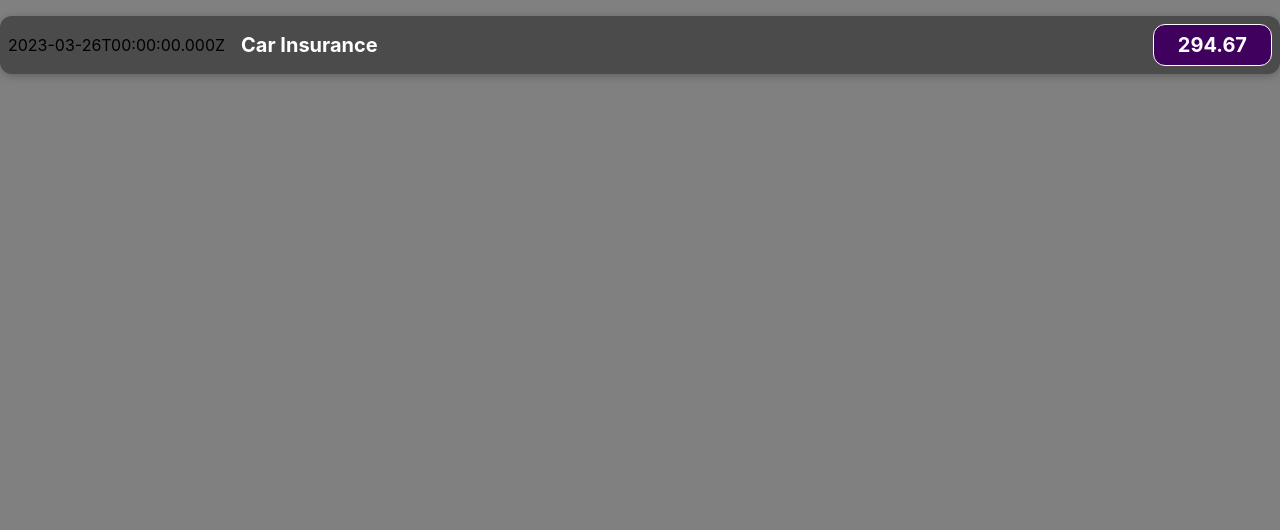
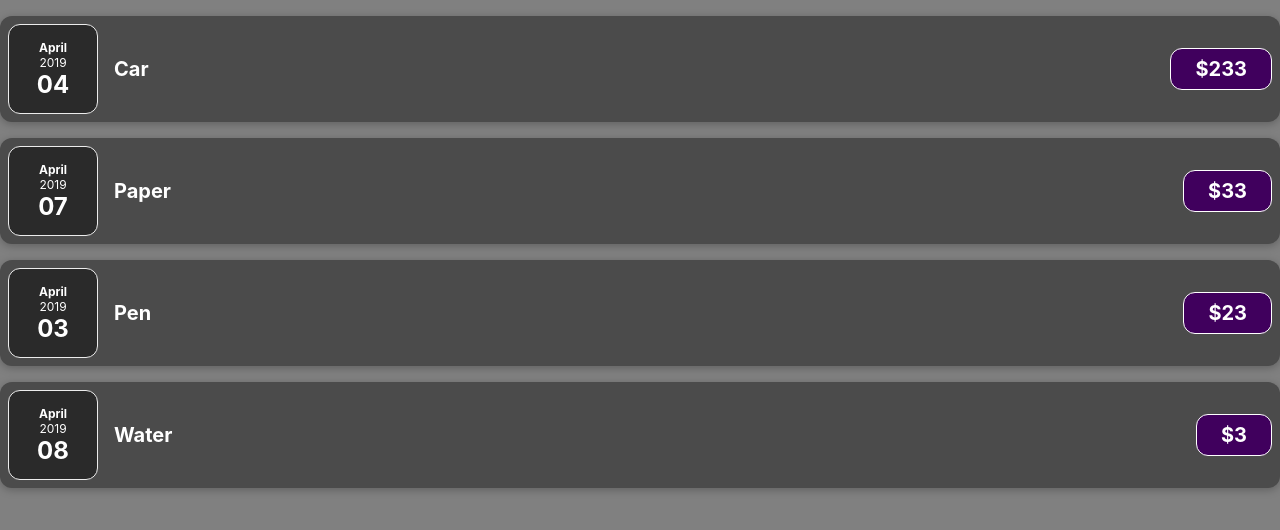
Before and after one commit to basma-skaik/react-complete-guide, a React (Create React App) app: page / in a window 1280 px wide. Shown: the top 530 px of the page. Built offline with nearby package versions, Linux system fonts and the light colour scheme.

Commit message:
First-section

```diff
--- a/src/App.js
+++ b/src/App.js
@@ -1,9 +1,35 @@
 import ExpenseItem from "./components/ExpenseItem";
 
 function App() {
+  const expenses = [
+    { id: "e1", title: "Car", amount: "233", date: new Date(2019, 3, 4) },
+    { id: "e2", title: "Paper", amount: "33", date: new Date(2019, 3, 7) },
+    { id: "e3", title: "Pen", amount: "23", date: new Date(2019, 3, 3) },
+    { id: "e4", title: "Water", amount: "3", date: new Date(2019, 3, 8) },
+  ];
+
   return (
     <div>
-      <ExpenseItem />
+      <ExpenseItem
+        title={expenses[0].title}
+        amount={expenses[0].amount}
+        date={expenses[0].date}
+      />
+      <ExpenseItem
+        title={expenses[1].title}
+        amount={expenses[1].amount}
+        date={expenses[1].date}
+      />
+      <ExpenseItem
+        title={expenses[2].title}
+        amount={expenses[2].amount}
+        date={expenses[2].date}
+      />
+      <ExpenseItem
+        title={expenses[3].title}
+        amount={expenses[3].amount}
+        date={expenses[3].date}
+      />
     </div>
   );
 }
--- /dev/null
+++ b/src/components/ExpenseDate.css
@@ -0,0 +1,26 @@
+.expense-date {
+  display: flex;
+  flex-direction: column;
+  width: 5.5rem;
+  height: 5.5rem;
+  border: 1px solid #ececec;
+  background-color: #2a2a2a;
+  color: white;
+  border-radius: 12px;
+  align-items: center;
+  justify-content: center;
+}
+
+.expense-date__month {
+  font-size: 0.75rem;
+  font-weight: bold;
+}
+
+.expense-date__year {
+  font-size: 0.75rem;
+}
+
+.expense-date__day {
+  font-size: 1.5rem;
+  font-weight: bold;
+}
--- /dev/null
+++ b/src/components/ExpenseDate.js
@@ -0,0 +1,17 @@
+import "./ExpenseDate.css";
+
+function ExpenseDate(props) {
+  const month = props.date.toLocaleString("en-US", { month: "long" });
+  const day = props.date.toLocaleString("en-US", { day: "2-digit" });
+  const year = props.date.getFullYear();
+
+  return (
+    <div className="expense-date">
+      <div className="expense-date__month">{month}</div>
+      <div className="expense-date__year">{year}</div>
+      <div className="expense-date__day">{day}</div>
+    </div>
+  );
+}
+
+export default ExpenseDate;
--- a/src/components/ExpenseItem.js
+++ b/src/components/ExpenseItem.js
@@ -1,16 +1,13 @@
 import "./ExpenseItem.css";
+import ExpenseDate from "./ExpenseDate";
 
-function ExpenseItem() {
-  const expenseDate = new Date(2023, 2, 26);
-  const expenseTitle = "Car Insurance";
-  const expenseAmount = 294.67;
-
+function ExpenseItem(props) {
   return (
     <div className="expense-item">
-      <div>{expenseDate.toISOString()}</div>
+      <ExpenseDate date={props.date} />
       <div className="expense-item__description">
-        <h2>{expenseTitle}</h2>
-        <div className="expense-item__price">{expenseAmount}</div>
+        <h2>{props.title}</h2>
+        <div className="expense-item__price">${props.amount}</div>
       </div>
     </div>
   );
```
